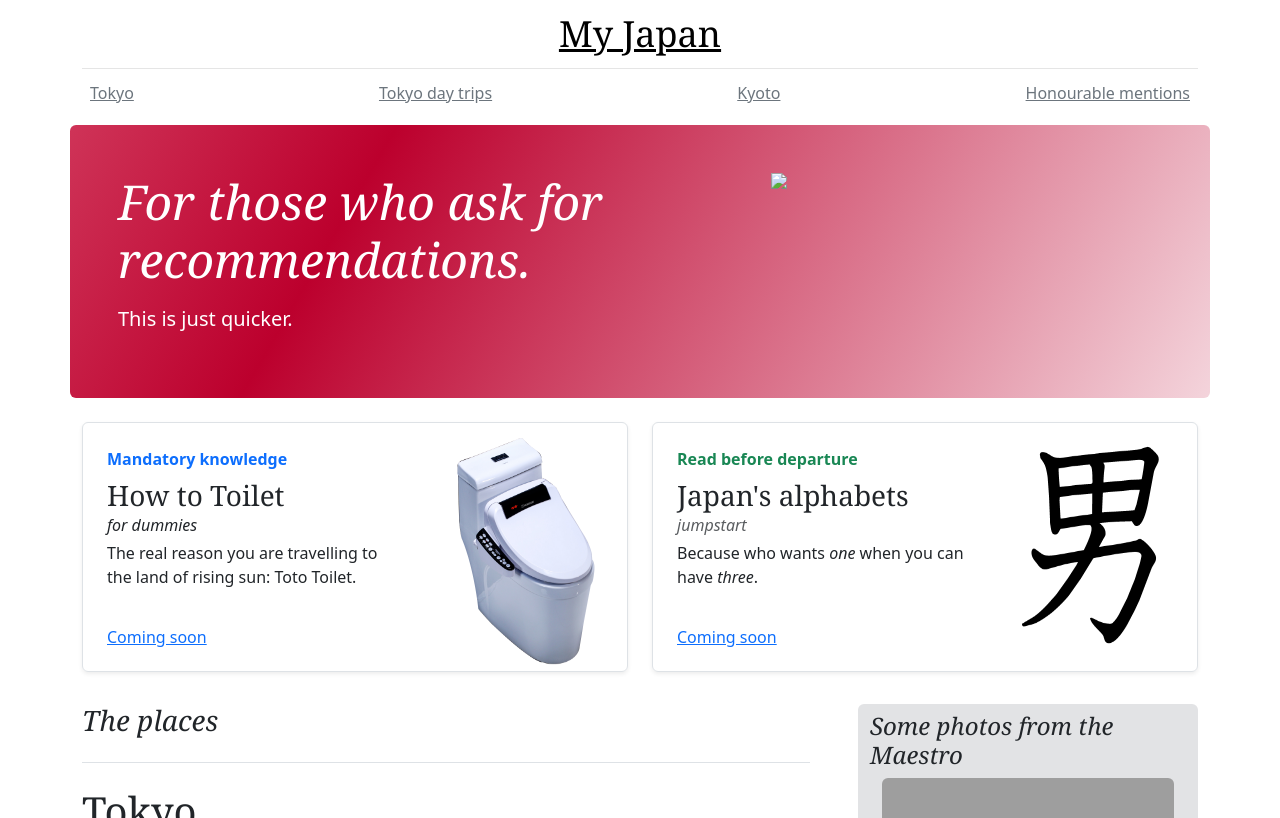
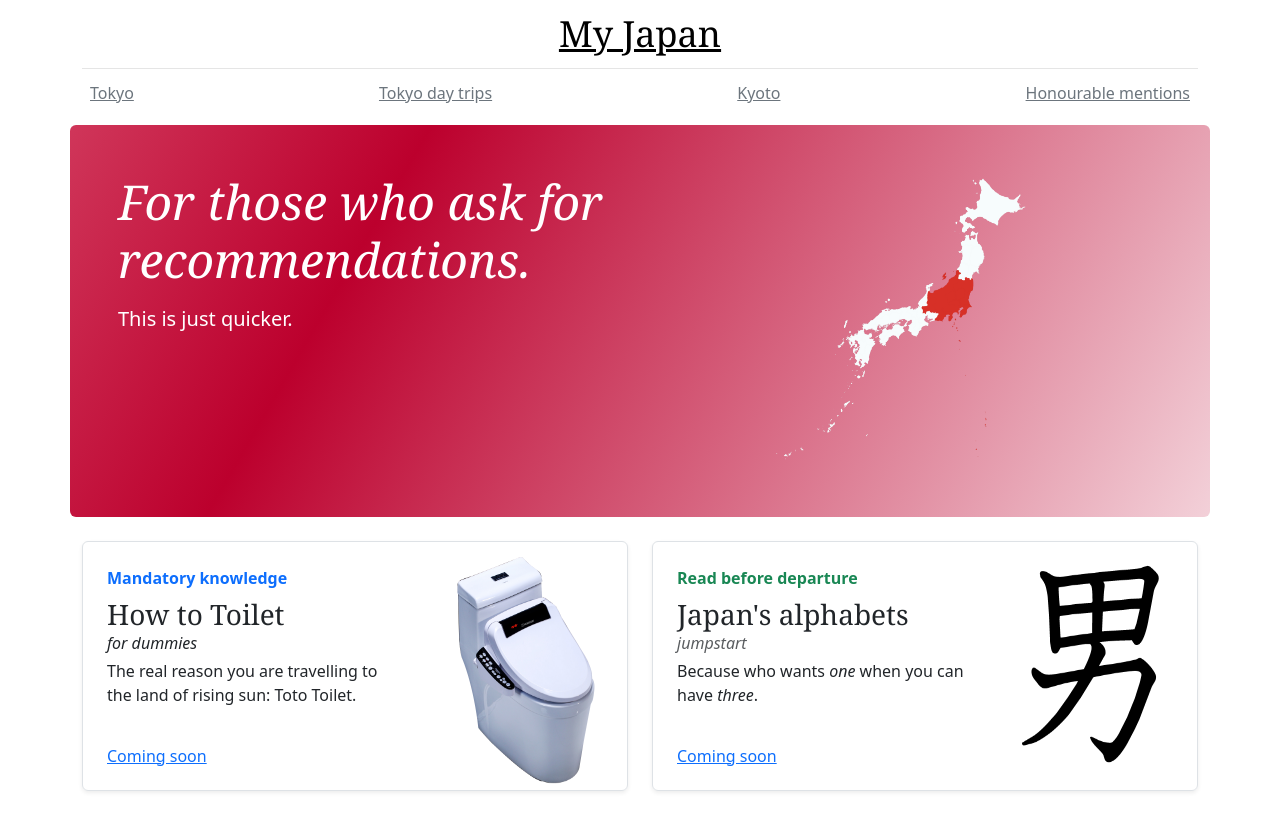
Before and after one commit to tomicoal/myjapan, a plain HTML site: page index.html in a window 1280 px wide. Shown: the top 818 px of the page. Drawn offline with nearby package versions, Linux system fonts and the light colour scheme; the site is published under a folder, as on GitHub Pages, so addresses that start at the root find nothing.

Commit message:
Update index.html

```diff
--- a/index.html
+++ b/index.html
@@ -39,7 +39,7 @@
       <p class="lead my-3">This is just quicker.</p>
     </div>
     <div class="col-md-6 px-0 align-items-center">
-      <img class="mx-auto d-block"  src="/images/Japan_redwhite_map.png" width="50%">
+      <img class="mx-auto d-block"  src="images/Japan_redwhite_map.png" width="50%">
     </div>
   </div>
 
```
